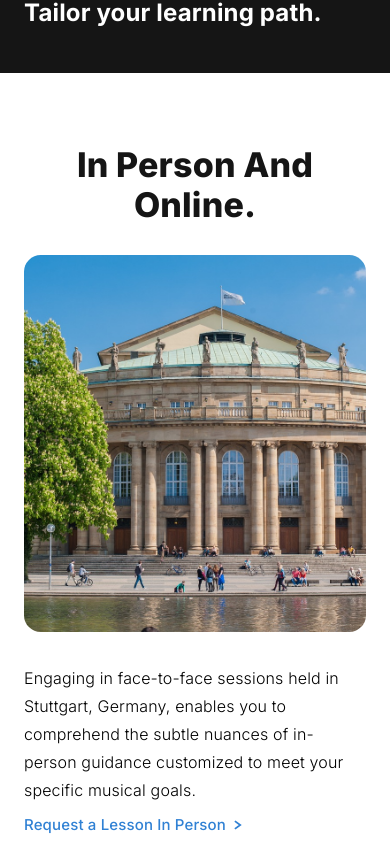
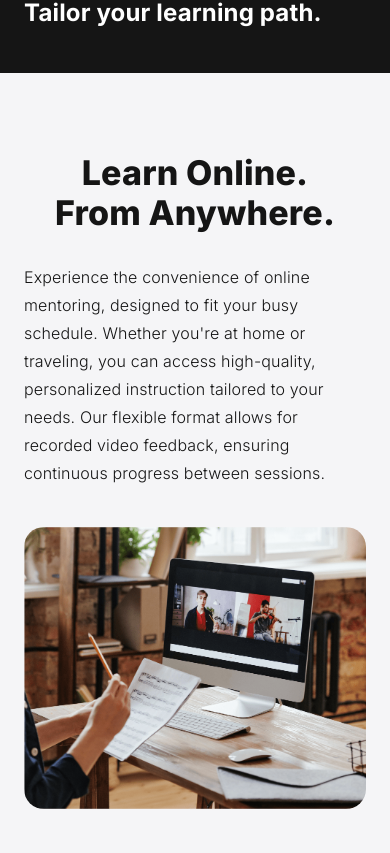
Before and after one commit to Violedu/violedu, a Next.js app: page / in a window 390 px wide. Shown: the part 1551-2404 px from the top of the page. Built offline with nearby package versions, Linux system fonts and the light colour scheme.

Commit message:
removed in person lesson, updated terms, pricing and currency

```diff
--- /dev/null
+++ b/components/LearningOnline.module.css
@@ -0,0 +1,110 @@
+.deepenYourUnderstanding {
+    margin: 0;
+  }
+  .introTitle {
+    flex: 1;
+    position: relative;
+    font-weight: 800;
+  }
+  .title {
+    width: 436px;
+    display: flex;
+    flex-direction: row;
+    align-items: center;
+    justify-content: flex-start;
+  }
+  .text1 {
+    flex: 1;
+    position: relative;
+    line-height: 30px;
+    font-weight: 300;
+  }
+  .paragraph {
+    align-self: stretch;
+    display: flex;
+    flex-direction: row;
+    align-items: center;
+    justify-content: center;
+    font-size: var(--font-size-lg);
+  }
+  .text {
+    width: 438px;
+    display: flex;
+    flex-direction: column;
+    align-items: flex-start;
+    justify-content: flex-start;
+    gap: var(--gap-21xl);
+  }
+  .imageIcon {
+    position: relative;
+    border-radius: var(--br-xl);
+    width: 498px;
+    height: 780px;
+    object-fit: cover;
+  }
+  .knowledge {
+    align-self: stretch;
+    background-color: var(--color-whitesmoke);
+    overflow: hidden;
+    display: flex;
+    flex-direction: row;
+    align-items: center;
+    justify-content: center;
+    padding: var(--padding-101xl) var(--padding-5xl);
+    gap: var(--gap-21xl);
+    text-align: left;
+    font-size: var(--font-size-29xl);
+    color: var(--color-gray-200);
+    font-family: var(--font-inter);
+  }
+  @media screen and (max-width: 744px) {
+    .introTitle {
+      font-size: var(--font-size-15xl);
+      line-height: 40px;
+    }
+    .text1 {
+      font-size: var(--font-size-base);
+      line-height: 28px;
+    }
+    .text {
+      gap: var(--gap-11xl);
+    }
+    .knowledge {
+      padding-top: var(--padding-41xl);
+      padding-bottom: var(--padding-81xl);
+      box-sizing: border-box;
+    }
+  }
+  @media screen and (max-width: 430px) {
+    .imageIcon {
+      align-self: stretch;
+      width: auto;
+      flex: 1;
+      align-self: stretch;
+      height: auto;
+      max-height: 376px;
+    }
+  }
+  @media screen and (max-width: 1024px) {
+    .introTitle {
+      text-align: center;
+    }
+    .title {
+      align-items: center;
+      justify-content: center;
+    }
+    .imageIcon,
+    .text,
+    .title {
+      align-self: stretch;
+      width: auto;
+    }
+    .imageIcon {
+      height: 780px;
+    }
+    .knowledge {
+      flex-direction: column;
+      padding-top: var(--padding-61xl);
+      box-sizing: border-box;
+    }
+  }
--- /dev/null
+++ b/components/LearningOnline.tsx
@@ -0,0 +1,97 @@
+import { useEffect, useRef, useState } from 'react';
+import { animate } from "motion";
+import type { NextPage } from "next";
+import styles from "./LearningOnline.module.css";
+
+const LearningOnline: NextPage = () => {
+  const introTitleRef = useRef<HTMLDivElement>(null);
+  const paragraphRef = useRef<HTMLDivElement>(null);
+  const imageRef = useRef<HTMLImageElement>(null);
+
+  // State variables to track if animations have run
+  const [hasAnimatedTitle, setHasAnimatedTitle] = useState(false);
+  const [hasAnimatedParagraph, setHasAnimatedParagraph] = useState(false);
+  const [hasAnimatedImage, setHasAnimatedImage] = useState(false);
+
+  useEffect(() => {
+    const handleIntersection = (entries: IntersectionObserverEntry[]) => {
+      entries.forEach(entry => {
+        if (entry.isIntersecting) {
+          if (introTitleRef.current && !hasAnimatedTitle) {
+            animate(introTitleRef.current, { opacity: [0, 1], y: [24, 0] }, { duration: 0.8 });
+            setHasAnimatedTitle(true); // Set the flag to true after animation
+          }
+          if (paragraphRef.current && !hasAnimatedParagraph) {
+            animate(paragraphRef.current, { opacity: [0, 1], y: [24, 0] }, { duration: 0.8, delay: 0.2 });
+            setHasAnimatedParagraph(true); // Set the flag to true after animation
+          }
+          if (imageRef.current && !hasAnimatedImage) {
+            animate(imageRef.current, { opacity: [0, 1], y: [24, 0] }, { duration: 0.8, delay: 0.4 });
+            setHasAnimatedImage(true); // Set the flag to true after animation
+          }
+        }
+      });
+    };
+
+    const observer = new IntersectionObserver(handleIntersection, { threshold: 0.1 });
+
+    if (introTitleRef.current) {
+      observer.observe(introTitleRef.current);
+    }
+    if (paragraphRef.current) {
+      observer.observe(paragraphRef.current);
+    }
+    if (imageRef.current) {
+      observer.observe(imageRef.current);
+    }
+
+    return () => {
+      if (introTitleRef.current) {
+        observer.unobserve(introTitleRef.current);
+      }
+      if (paragraphRef.current) {
+        observer.unobserve(paragraphRef.current);
+      }
+      if (imageRef.current) {
+        observer.unobserve(imageRef.current);
+      }
+    };
+  }, [hasAnimatedTitle, hasAnimatedParagraph, hasAnimatedImage]); // Depend on animation flags
+
+  return (
+    <div className={styles.knowledge}>
+      <div className={styles.text}>
+        <div className={styles.title}>
+          <div
+            className={styles.introTitle}
+            ref={introTitleRef}
+            style={{ opacity: 0, transform: 'translateY(24px)' }} // Initial style to hide and position the element
+          >
+            <p className={styles.deepenYourUnderstanding}>Learn Online.</p>
+            <p className={styles.deepenYourUnderstanding}>
+              From Anywhere.
+            </p>
+          </div>
+        </div>
+        <div className={styles.paragraph}>
+          <div
+            className={styles.text1}
+            ref={paragraphRef}
+            style={{ opacity: 0, transform: 'translateY(24px)' }} // Initial style to hide and position the element
+          >
+            {`Experience the convenience of online mentoring, designed to fit your busy schedule. Whether you're at home or traveling, you can access high-quality, personalized instruction tailored to your needs. Our flexible format allows for recorded video feedback, ensuring continuous progress between sessions.`}
+          </div>
+        </div>
+      </div>
+      <img
+        className={styles.imageIcon}
+        alt=""
+        src="/image5@2x.png"
+        ref={imageRef}
+        style={{ opacity: 0, transform: 'translateY(24px)' }} // Initial style to hide and position the element
+      />
+    </div>
+  );
+};
+
+export default LearningOnline;
--- a/components/Offers.tsx
+++ b/components/Offers.tsx
@@ -102,7 +102,7 @@ const Offers: NextPage = () => {
           <div className={styles.top}>
             <div className={styles.title1}>Single</div>
             <div className={styles.price1}>
-              80€
+              $85
               <span className={styles.perSession}>/session</span>
             </div>
             <button className={styles.button} onClick={onButtonClick}>
@@ -160,7 +160,7 @@ const Offers: NextPage = () => {
           <div className={styles.top}>
             <div className={styles.title1}>Intensive</div>
             <div className={styles.price1}>
-              70€
+              $75
               <span className={styles.perSession}>/session</span>
             </div>
             <button className={styles.button} onClick={onButton1Click}>
@@ -236,7 +236,7 @@ const Offers: NextPage = () => {
           <div className={styles.top}>
             <div className={styles.title1}>Mastery</div>
             <div className={styles.price1}>
-              65€
+              $70
               <span className={styles.perSession}>/session</span>
             </div>
             <button className={styles.button} onClick={onButton2Click}>
--- a/components/PrivacyContent.module.css
+++ b/components/PrivacyContent.module.css
@@ -2,6 +2,7 @@
   flex: 1;
   position: relative;
   font-weight: 800;
+  padding-top: 60px;
 }
 .title {
   align-self: stretch;
@@ -71,6 +72,7 @@
 @media screen and (max-width: 744px) {
   .introTitle {
     font-size: var(--font-size-29xl);
+    padding-top: 40px;
   }
   .title {
     align-self: stretch;
--- a/components/TermsContent.module.css
+++ b/components/TermsContent.module.css
@@ -2,6 +2,7 @@
   flex: 1;
   position: relative;
   font-weight: 800;
+  padding-top: 60px;
 }
 .title {
   align-self: stretch;
@@ -71,6 +72,7 @@
 @media screen and (max-width: 744px) {
   .introTitle {
     font-size: var(--font-size-29xl);
+    padding-top: 40px;
   }
   .title {
     align-self: stretch;
--- a/pages/index.tsx
+++ b/pages/index.tsx
@@ -9,7 +9,7 @@ import ActionCall from "../components/ActionCall";
 import Intro from "../components/Intro";
 import About from "../components/About";
 import IntroLearningPath from "../components/IntroLearningPath";
-import InPersonAndOnline from "../components/InPersonAndOnline";
+import LearningOnline from "../components/LearningOnline";
 import Offers from "../components/Offers";
 import IntroTestemonials from "../components/IntroTestemonials";
 import Testemonials from "../components/Testemonials";
@@ -51,7 +51,7 @@ const Main: NextPage = () => {
           <Intro introTitle="Dive into a new way of performing." />
           <About />
           <IntroLearningPath />
-          <InPersonAndOnline />
+          <LearningOnline />
           <Offers />
           <IntroTestemonials />
           <Testemonials />
```
Also changed, not shown: components/RequestLesson.tsx (+1 -30 lines), components/TermsContent.tsx (+16 -20 lines), pages/privacy.tsx (+6 -2 lines), pages/terms.tsx (+6 -3 lines).
